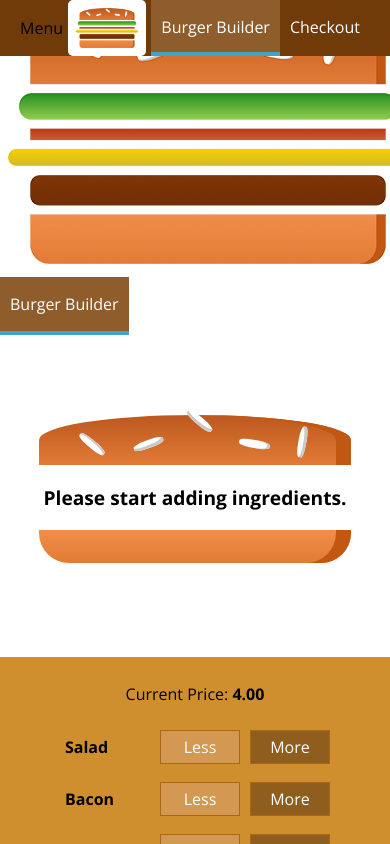
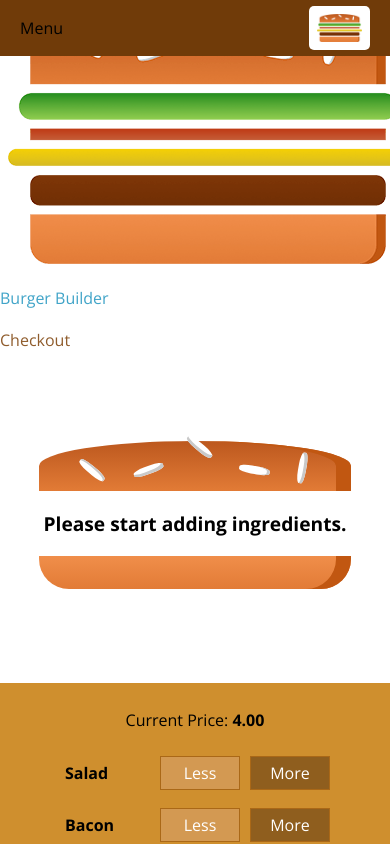
Before and after one commit to maximus202/burger, a React app: page / in a window 390 px wide. Shown: the top 844 px of the page. Built offline with nearby package versions, Linux system fonts and the light colour scheme.

Commit message:
Tweaks to navigation like hiding desktop nav if viewing mobile

```diff
--- a/src/components/Navigation/NavigationItems/NavigationItem/NavigationItem.css
+++ b/src/components/Navigation/NavigationItems/NavigationItem/NavigationItem.css
@@ -1,19 +1,38 @@
+.NavigationItem {
+    margin: 10px 0;
+    box-sizing: border-box;
+    display: block;
+    width: 100%;
+}
+
+.NavigationItem a {
+    color: #8F5C2C;
+    text-decoration: none;
+    width: 100%;
+    box-sizing: border-box;
+    display: block;
+}
+
+.NavigationItem a:hover,
+.NavigationItem a:active,
+.NavigationItem a.active {
+    color: #40A4C8;
+}
+
+@media (min-width: 500px) {
     .NavigationItem {
         margin: 0;
-    box-sizing: border-box;
         display: flex;
         height: 100%;
+        width: auto;
         align-items: center;
     }
 
     .NavigationItem a {
         color: white;
-    text-decoration: none;
         height: 100%;
         padding: 16px 10px;
         border-bottom: 4px solid transparent;
-    box-sizing: border-box;
-    display: block;
     }
 
     .NavigationItem a:hover,
@@ -23,3 +42,4 @@
         border-bottom: 4px solid #40A4C8;
         color: white;
     }
+}
--- a/src/components/Navigation/NavigationItems/NavigationItems.css
+++ b/src/components/Navigation/NavigationItems/NavigationItems.css
@@ -3,6 +3,13 @@
     padding: 0;
     list-style: none;
     display: flex;
+    flex-flow: column;
     align-items: center;
     height: 100%;
 }
+
+@media (min-width: 500px) {
+    .NavigationItems {
+        flex-flow: row;
+    }
+}
--- a/src/components/Navigation/Toolbar/Toolbar.css
+++ b/src/components/Navigation/Toolbar/Toolbar.css
@@ -16,3 +16,9 @@
 .Toolbar nav {
     height: 100%;
 }
+
+@media (max-width: 399px) {
+    .DesktopOnly {
+        display: none;
+    }
+}
--- a/src/components/Navigation/Toolbar/Toolbar.js
+++ b/src/components/Navigation/Toolbar/Toolbar.js
@@ -7,8 +7,8 @@ import NavigationItems from '../NavigationItems/NavigationItems';
 const toolbar = (props) => (
     <header className={'Toolbar'}>
         <div>Menu</div>
-        <Logo />
-        <nav>
+        <Logo height="80%" />
+        <nav className={'DesktopOnly'}>
             <NavigationItems />
         </nav>
     </header>
```
Lines whose indentation alone changed are shown as unchanged.
